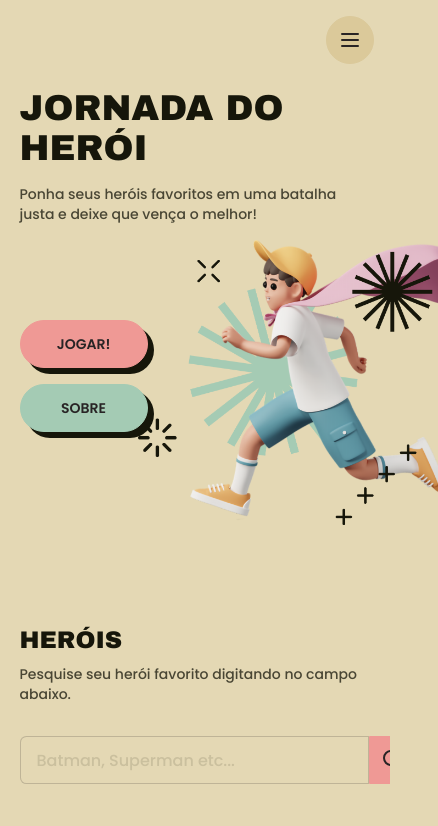
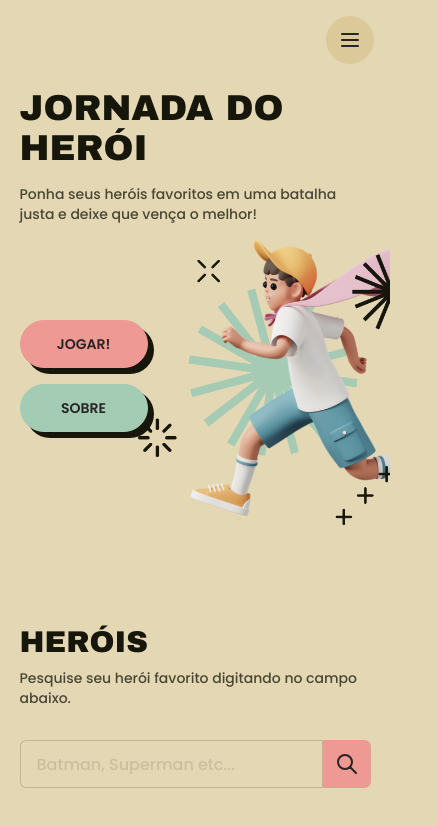
Before and after one commit to fnandesrafael/azapfy-challenge, a Next.js app: page / in a window 390 px wide. Shown: the top 826 px of the page, 438 px wide, since content can reach past the window. Built offline with nearby package versions, Linux system fonts and the light colour scheme.

Commit message:
refact: SearchBar component responsivity on mobile

```diff
--- a/src/app/globals.css
+++ b/src/app/globals.css
@@ -3,27 +3,32 @@
 @tailwind utilities;
 
 :root {
+  --background-end-rgb: 255, 255, 255;
+  --background-start-rgb: 214, 219, 220;
   --foreground-rgb: 0, 0, 0;
-  --background-start-rgb: 214, 219, 220;
-  --background-end-rgb: 255, 255, 255;
 }
 
 @media (prefers-color-scheme: dark) {
   :root {
+    --background-end-rgb: 0, 0, 0;
+    --background-start-rgb: 0, 0, 0;
     --foreground-rgb: 255, 255, 255;
-    --background-start-rgb: 0, 0, 0;
-    --background-end-rgb: 0, 0, 0;
   }
 }
 
+html, body {
+  overflow-x: hidden;
+}
+
 body {
-  color: rgb(var(--foreground-rgb));
   background: linear-gradient(
-      to bottom,
-      transparent,
-      rgb(var(--background-end-rgb))
+    to bottom,
+    transparent,
+    rgb(var(--background-end-rgb))
     )
     rgb(var(--background-start-rgb));
+  color: rgb(var(--foreground-rgb));
+  position: relative;
 }
 ::-webkit-scrollbar {
   display: none;
--- a/src/app/page.tsx
+++ b/src/app/page.tsx
@@ -12,9 +12,9 @@ export default function Home() {
 
       <Hero />
 
-      <section className="container mt-48 px-[5vw] md:mt-24">
+      <section className="container mb-8 mt-48 px-[5vw] md:mt-24">
         <div className="flex flex-col">
-          <h1 className="mb-2 font-head text-2xl uppercase md:text-5xl">
+          <h1 className="mb-2 font-head text-3xl uppercase md:text-5xl">
             Heróis
           </h1>
           <p className="mb-8 text-sm opacity-75 md:text-base">
--- a/src/components/SearchBar/index.tsx
+++ b/src/components/SearchBar/index.tsx
@@ -2,11 +2,11 @@ import React from 'react';
 
 export default function SearchBar() {
   return (
-    <div className="input-group" role="search">
+    <div className="input-group w-full" role="search">
       <input
         type="text"
         placeholder="Batman, Superman etc..."
-        className="input input-bordered placeholder:text-[#16160a20] focus:outline-none"
+        className="input input-bordered w-full placeholder:text-[#16160a20] focus:outline-none md:w-1/2"
         role="searchbox"
       />
       <button className="btn btn-square btn-primary">
```
